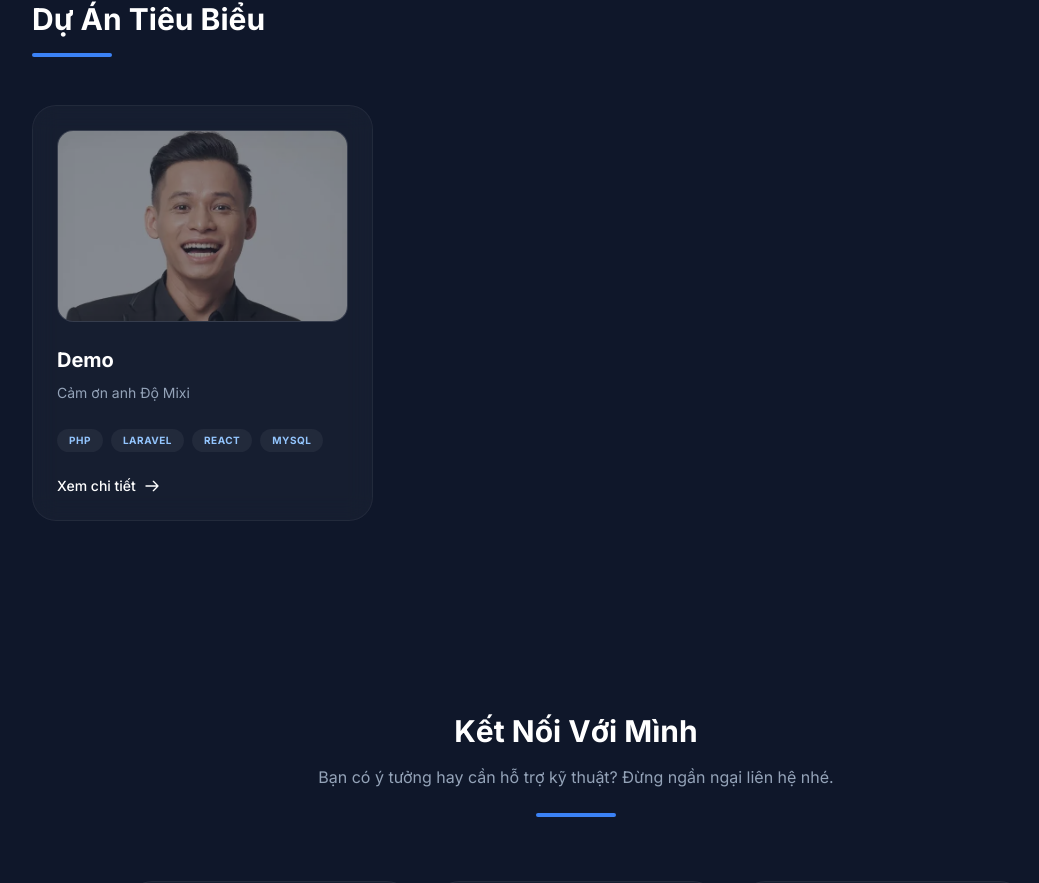
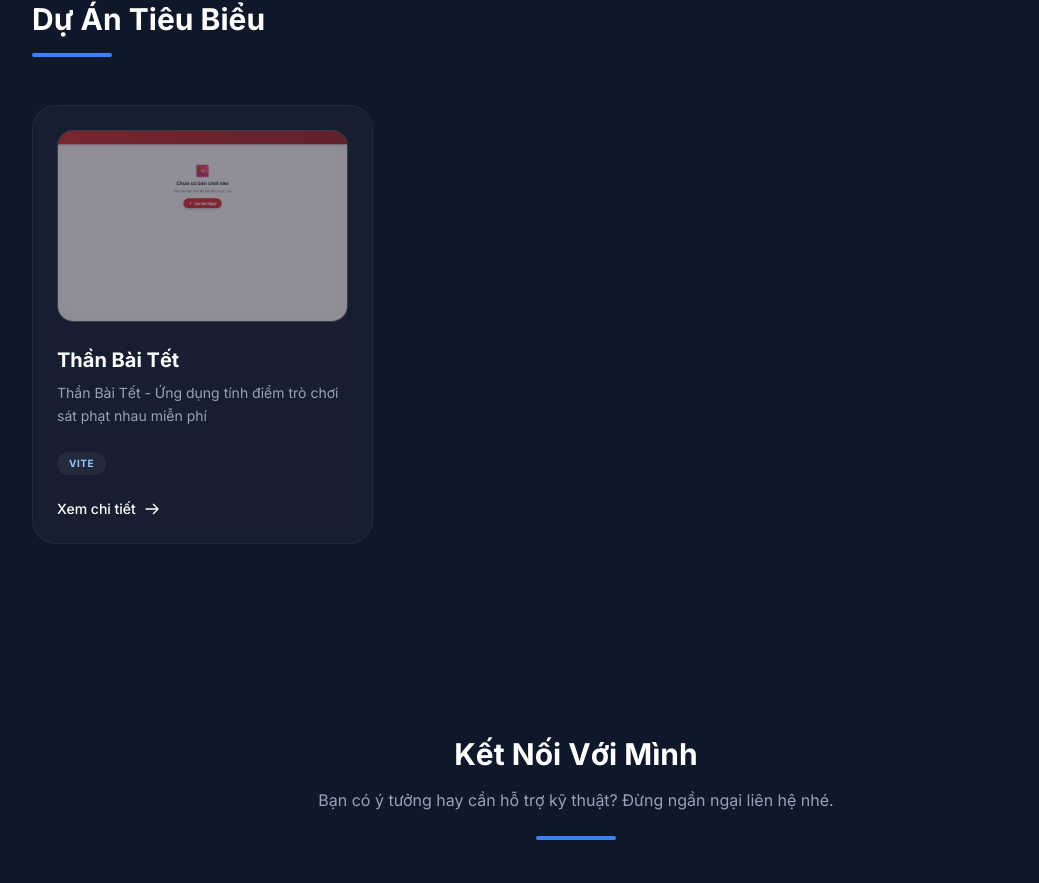
Before and after one commit to hml69/pgh, a React (Vite) app: page / in a window 1280 px wide. Shown: the part 1674-2557 px from the top of the page, without its empty margins (64-1103 px from the left). Built offline with nearby package versions, Linux system fonts and the light colour scheme.

Commit message:
Update constants.ts

```diff
--- a/constants.ts
+++ b/constants.ts
@@ -14,10 +14,10 @@ export const SKILLS: Skill[] = [
 // Added PROJECTS constant as required by ProjectsSection.tsx
 export const PROJECTS: Project[] = [
   {
-    images:'/images/domixi.webp',
-    title: 'Demo',
-    description: 'Cảm ơn anh Độ Mixi',
-    tags: ['PHP', 'Laravel', 'React', 'MySQL'],
-    link: '#'
+    images:'/images/thanbaitet.png',
+    title: 'Thần Bài Tết',
+    description: 'Thần Bài Tết - Ứng dụng tính điểm trò chơi sát phạt nhau miễn phí',
+    tags: ['Vite'],
+    link: 'https://thanbaitet.vercel.app/'
   }
 ];
```
